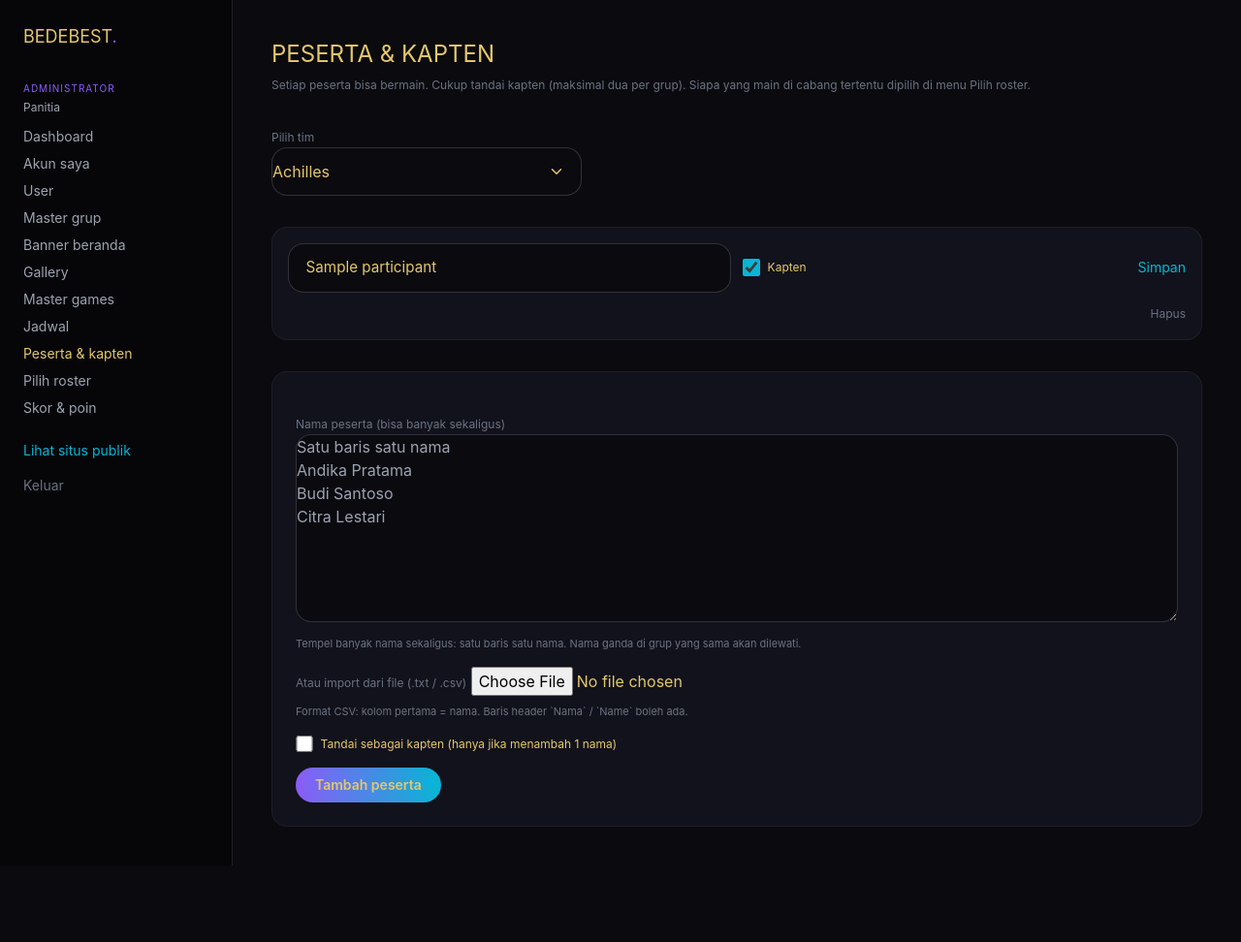
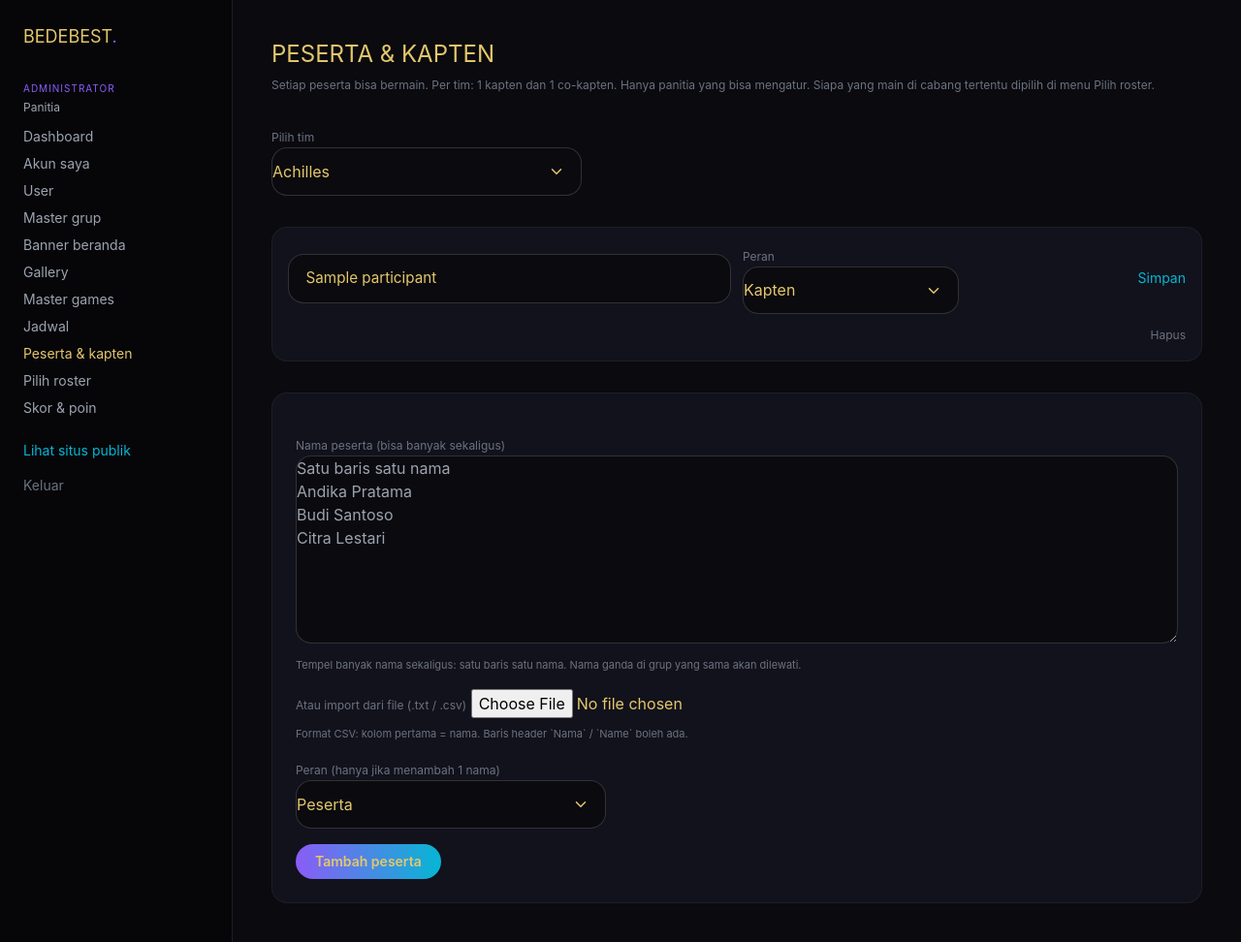
Before and after one commit to jimz-soft/bedebestapps, a Laravel app: page /panitia/peserta in a window 1280 px wide. Shown: the whole page at 97% size. Before the commit the page ends 893 px from the top, so only its background shows below. Run offline with Laravel 12, Linux system fonts and the light colour scheme; a user stored in the database is signed in; data comes from the database, SQL or seed files in the repository; tables that the repository leaves empty hold one stand-in row (values such as "Sample post"); some libraries are stand-ins or nearby versions.

Commit message:
add co captain and fix display

```diff
--- a/app/Http/Controllers/Panitia/ParticipantController.php
+++ b/app/Http/Controllers/Panitia/ParticipantController.php
@@ -8,6 +8,7 @@ use App\Models\Team;
 use Illuminate\Http\RedirectResponse;
 use Illuminate\Http\Request;
 use Illuminate\Support\Collection;
+use Illuminate\Validation\Rule;
 use Illuminate\Validation\ValidationException;
 use Illuminate\View\View;
 
@@ -24,6 +25,7 @@ class ParticipantController extends Controller
             'participants' => Participant::query()
                 ->where('team_id', $teamId)
                 ->orderByDesc('is_captain')
+                ->orderByDesc('is_co_captain')
                 ->orderBy('name')
                 ->get(),
         ]);
@@ -36,7 +38,7 @@ class ParticipantController extends Controller
             'name' => ['nullable', 'string', 'max:100'],
             'names' => ['nullable', 'string'],
             'import_file' => ['nullable', 'file', 'mimes:txt,csv,text/plain', 'max:2048'],
-            'is_captain' => ['nullable', 'boolean'],
+            'leadership' => ['nullable', Rule::in(['captain', 'co_captain'])],
         ]);
 
         $teamId = (int) $data['team_id'];
@@ -63,10 +65,10 @@ class ParticipantController extends Controller
             ]);
         }
 
-        $markCaptain = $request->boolean('is_captain') && $toCreate->count() === 1;
+        $leadership = $toCreate->count() === 1 ? ($data['leadership'] ?? null) : null;
 
-        if ($markCaptain) {
-            $this->guardCaptainLimit($teamId, true);
+        if ($leadership !== null) {
+            $this->guardLeadershipLimit($teamId, $leadership);
         }
 
         foreach ($toCreate as $index => $name) {
@@ -75,7 +77,8 @@ class ParticipantController extends Controller
                 'name' => $name,
                 'is_player' => true,
                 'is_personil' => true,
-                'is_captain' => $markCaptain && $index === 0,
+                'is_captain' => $leadership === 'captain' && $index === 0,
+                'is_co_captain' => $leadership === 'co_captain' && $index === 0,
             ]);
         }
 
@@ -94,17 +97,18 @@ class ParticipantController extends Controller
     {
         $data = $request->validate([
             'name' => ['required', 'string', 'max:100'],
-            'is_captain' => ['nullable', 'boolean'],
+            'leadership' => ['nullable', Rule::in(['captain', 'co_captain'])],
         ]);
 
-        $isCaptain = $request->boolean('is_captain');
-        $this->guardCaptainLimit($participant->team_id, $isCaptain, $participant->id);
+        $leadership = $data['leadership'] ?? null;
+        $this->guardLeadershipLimit($participant->team_id, $leadership, $participant->id);
 
         $participant->update([
             'name' => $data['name'],
             'is_player' => true,
             'is_personil' => true,
-            'is_captain' => $isCaptain,
+            'is_captain' => $leadership === 'captain',
+            'is_co_captain' => $leadership === 'co_captain',
         ]);
 
         return redirect()
@@ -195,22 +199,38 @@ class ParticipantController extends Controller
         return $names;
     }
 
-    private function guardCaptainLimit(int $teamId, bool $isCaptain, ?int $ignoreId = null): void
+    private function guardLeadershipLimit(int $teamId, ?string $leadership, ?int $ignoreId = null): void
     {
-        if (! $isCaptain) {
+        if ($leadership === null) {
             return;
         }
 
-        $captains = Participant::query()
-            ->where('team_id', $teamId)
-            ->where('is_captain', true)
-            ->when($ignoreId, fn ($query) => $query->where('id', '!=', $ignoreId))
-            ->count();
+        if ($leadership === 'captain') {
+            $exists = Participant::query()
+                ->where('team_id', $teamId)
+                ->where('is_captain', true)
+                ->when($ignoreId, fn ($query) => $query->where('id', '!=', $ignoreId))
+                ->exists();
 
-        if ($captains >= 2) {
-            throw ValidationException::withMessages([
-                'is_captain' => 'Maksimal dua kapten per tim.',
-            ]);
+            if ($exists) {
+                throw ValidationException::withMessages([
+                    'leadership' => 'Setiap tim hanya boleh punya 1 kapten.',
+                ]);
+            }
+        }
+
+        if ($leadership === 'co_captain') {
+            $exists = Participant::query()
+                ->where('team_id', $teamId)
+                ->where('is_co_captain', true)
+                ->when($ignoreId, fn ($query) => $query->where('id', '!=', $ignoreId))
+                ->exists();
+
+            if ($exists) {
+                throw ValidationException::withMessages([
+                    'leadership' => 'Setiap tim hanya boleh punya 1 co-kapten.',
+                ]);
+            }
         }
     }
 }
--- a/app/Http/Controllers/Pic/TeamProfileController.php
+++ b/app/Http/Controllers/Pic/TeamProfileController.php
@@ -13,7 +13,7 @@ class TeamProfileController extends Controller
     public function show(Request $request): View
     {
         $team = $request->user()->team()->with([
-            'participants' => fn ($query) => $query->orderByDesc('is_captain')->orderBy('name'),
+            'participants' => fn ($query) => $query->orderByDesc('is_captain')->orderByDesc('is_co_captain')->orderBy('name'),
         ])->firstOrFail();
 
         $matches = GameMatch::query()
--- a/app/Http/Controllers/RosterController.php
+++ b/app/Http/Controllers/RosterController.php
@@ -50,6 +50,7 @@ class RosterController extends Controller
         $participants = Participant::query()
             ->where('team_id', $team->id)
             ->orderByDesc('is_captain')
+            ->orderByDesc('is_co_captain')
             ->orderBy('name')
             ->get();
 
--- a/app/Models/Participant.php
+++ b/app/Models/Participant.php
@@ -12,6 +12,7 @@ use Illuminate\Database\Eloquent\Relations\BelongsTo;
     'is_player',
     'is_personil',
     'is_captain',
+    'is_co_captain',
 ])]
 class Participant extends Model
 {
@@ -24,6 +25,7 @@ class Participant extends Model
             'is_player' => 'boolean',
             'is_personil' => 'boolean',
             'is_captain' => 'boolean',
+            'is_co_captain' => 'boolean',
         ];
     }
 
@@ -34,4 +36,17 @@ class Participant extends Model
     {
         return $this->belongsTo(Team::class);
     }
+
+    public function leadershipLabel(): ?string
+    {
+        if ($this->is_captain) {
+            return 'Kapten';
+        }
+
+        if ($this->is_co_captain) {
+            return 'Co-Kapten';
+        }
+
+        return null;
+    }
 }
--- a/resources/views/components/match-card.blade.php
+++ b/resources/views/components/match-card.blade.php
@@ -58,6 +58,7 @@
                 </p>
             @else
                 <p class="font-gaming text-3xl text-brand-cyan">{{ $match->scheduled_at?->format('H:i') ?? '--:--' }}</p>
+                <p class="text-xs text-gray-400">{{ $match->scheduleStamp() }}</p>
             @endif
             <p class="text-xs text-gray-400 uppercase mt-1">{{ $match->game->formatLabel() }} · {{ $sides->count() }} grup</p>
         </div>
--- a/resources/views/home.blade.php
+++ b/resources/views/home.blade.php
@@ -40,7 +40,6 @@
     <div class="max-w-5xl mx-auto roster-row">
         @foreach ($teams as $team)
             <article class="roster-card">
-                <p class="roster-mark">{{ strtoupper(substr($team->code, 0, 1)) }}</p>
                 <img class="roster-photo" src="{{ $team->bannerUrl() }}" alt="{{ $team->name }}">
                 <p class="roster-plate">{{ strtoupper($team->name) }}</p>
             </article>
--- a/resources/views/panitia/participants/index.blade.php
+++ b/resources/views/panitia/participants/index.blade.php
@@ -6,7 +6,7 @@
 <section class="space-y-8">
     <div>
         <h1 class="font-gaming text-2xl mb-2">PESERTA & KAPTEN</h1>
-        <p class="text-xs text-gray-500">Setiap peserta bisa bermain. Cukup tandai kapten (maksimal dua per grup). Siapa yang main di cabang tertentu dipilih di menu Pilih roster.</p>
+        <p class="text-xs text-gray-500">Setiap peserta bisa bermain. Per tim: 1 kapten dan 1 co-kapten. Hanya panitia yang bisa mengatur. Siapa yang main di cabang tertentu dipilih di menu Pilih roster.</p>
     </div>
     <form method="GET" class="max-w-xs">
         <label class="text-xs text-gray-500">Pilih tim</label>
@@ -19,15 +19,25 @@
 
     <div class="space-y-3">
         @foreach ($participants as $participant)
+            @php
+                $currentLeadership = $participant->is_captain ? 'captain' : ($participant->is_co_captain ? 'co_captain' : '');
+            @endphp
             <div class="bg-brand-card border border-white/5 rounded-2xl p-4">
-                <form method="POST" action="{{ route('panitia.participants.update', $participant) }}" class="grid md:grid-cols-4 gap-3 items-center">
+                <form method="POST" action="{{ route('panitia.participants.update', $participant) }}" class="grid md:grid-cols-4 gap-3 items-center" data-confirm-title="Simpan peserta" data-confirm="Perubahan nama/peran peserta akan disimpan. Lanjutkan?" data-confirm-action="Ya, simpan">
                     @csrf
                     @method('PUT')
                     <input name="name" value="{{ $participant->name }}" class="md:col-span-2">
-                    <label class="text-xs flex items-center gap-2"><input type="checkbox" name="is_captain" value="1" class="w-4" @checked($participant->is_captain)> Kapten</label>
+                    <div>
+                        <label class="text-xs text-gray-500">Peran</label>
+                        <select name="leadership">
+                            <option value="" @selected($currentLeadership === '')>Peserta</option>
+                            <option value="captain" @selected($currentLeadership === 'captain')>Kapten</option>
+                            <option value="co_captain" @selected($currentLeadership === 'co_captain')>Co-Kapten</option>
+                        </select>
+                    </div>
                     <button class="text-brand-cyan text-sm justify-self-end">Simpan</button>
                 </form>
-                <form method="POST" action="{{ route('panitia.participants.destroy', $participant) }}" class="mt-2 text-right">
+                <form method="POST" action="{{ route('panitia.participants.destroy', $participant) }}" class="mt-2 text-right" data-confirm-title="Hapus peserta" data-confirm="Peserta ini akan dihapus dari tim. Lanjutkan?" data-confirm-action="Ya, hapus" data-confirm-tone="danger">
                     @csrf
                     @method('DELETE')
                     <button class="text-gray-500 text-xs">Hapus</button>
@@ -35,9 +45,9 @@
             </div>
         @endforeach
     </div>
-    @error('is_captain')<p class="text-xs text-red-400">{{ $message }}</p>@enderror
+    @error('leadership')<p class="text-xs text-red-400">{{ $message }}</p>@enderror
 
-    <form method="POST" action="{{ route('panitia.participants.store') }}" enctype="multipart/form-data" class="bg-brand-card border border-white/5 rounded-2xl p-6 space-y-4">
+    <form method="POST" action="{{ route('panitia.participants.store') }}" enctype="multipart/form-data" class="bg-brand-card border border-white/5 rounded-2xl p-6 space-y-4" data-confirm-title="Tambah peserta" data-confirm="Peserta baru akan ditambahkan ke tim ini. Lanjutkan?" data-confirm-action="Ya, tambah">
         @csrf
         <input type="hidden" name="team_id" value="{{ $teamId }}">
 
@@ -62,10 +72,14 @@
             @enderror
         </div>
 
-        <label class="text-xs flex items-center gap-2">
-            <input type="checkbox" name="is_captain" value="1" class="w-4" @checked(old('is_captain'))>
-            Tandai sebagai kapten (hanya jika menambah 1 nama)
-        </label>
+        <div class="max-w-xs">
+            <label class="text-xs text-gray-500">Peran (hanya jika menambah 1 nama)</label>
+            <select name="leadership">
+                <option value="" @selected(old('leadership') === null || old('leadership') === '')>Peserta</option>
+                <option value="captain" @selected(old('leadership') === 'captain')>Kapten</option>
+                <option value="co_captain" @selected(old('leadership') === 'co_captain')>Co-Kapten</option>
+            </select>
+        </div>
 
         <button class="px-5 py-2 rounded-full bg-gradient-to-r from-brand-purple to-brand-cyan text-sm font-semibold">Tambah peserta</button>
     </form>
--- a/resources/views/pic/profil.blade.php
+++ b/resources/views/pic/profil.blade.php
@@ -23,8 +23,8 @@
             @forelse ($team->participants as $participant)
                 <li class="flex items-center justify-between bg-black/20 rounded-xl px-4 py-3">
                     <span>{{ $participant->name }}</span>
-                    @if ($participant->is_captain)
-                        <span class="text-[11px] text-brand-cyan">Kapten</span>
+                    @if ($participant->leadershipLabel())
+                        <span class="text-[11px] text-brand-cyan">{{ $participant->leadershipLabel() }}</span>
                     @endif
                 </li>
             @empty
--- a/resources/views/rosters/edit.blade.php
+++ b/resources/views/rosters/edit.blade.php
@@ -156,8 +156,8 @@
                         >
                         <span class="flex-1 min-w-0">
                             <span class="block font-medium">{{ $participant->name }}</span>
-                            @if ($participant->is_captain)
-                                <span class="text-[11px] text-gray-500">Kapten</span>
+                            @if ($participant->leadershipLabel())
+                                <span class="text-[11px] text-gray-500">{{ $participant->leadershipLabel() }}</span>
                             @endif
                         </span>
                         <span class="roster-status text-[10px] uppercase tracking-wider {{ $selected ? 'text-brand-cyan' : 'text-gray-600' }}">{{ $selected ? 'Dipilih' : 'Ketuk untuk pilih' }}</span>
--- a/resources/views/tim.blade.php
+++ b/resources/views/tim.blade.php
@@ -18,7 +18,7 @@
                 <div>
                     <h2 class="font-gaming text-2xl">{{ $team->name }}</h2>
                     <p class="text-sm text-gray-400 mt-1">Peringkat <span class="font-gaming {{ $rankColor }}">#{{ $group['rank'] }}</span> · {{ $group['total'] }} poin</p>
-                    <p class="text-xs text-gray-500 mt-2">{{ $group['peserta'] }} peserta · {{ $group['kapten'] }} kapten · Games {{ $group['poin_games'] }} · Poin Supporter {{ $group['poin_personil'] }}</p>
+                    <p class="text-xs text-gray-500 mt-2">{{ $group['peserta'] }} peserta · {{ $group['kapten'] }} kapten · {{ $group['co_kapten'] }} co-kapten · Games {{ $group['poin_games'] }} · Poin Supporter {{ $group['poin_personil'] }}</p>
                 </div>
             </a>
         @empty
```
Also changed, not shown: app/Http/Controllers/TeamsController.php (+6 -3 lines), resources/views/tim-show.blade.php (+10 -6 lines), tests/Feature/AdministratorPanelTest.php (+45 -3 lines), tests/Feature/PicPanelTest.php (+1 -1 lines), tests/Feature/PublicScheduleTest.php (+1 -0 lines), tests/Feature/PublicTeamsTest.php (+9 -3 lines), database/migrations/2026_11_18_160000_add_is_co_captain_to_participants_table.php (added).
